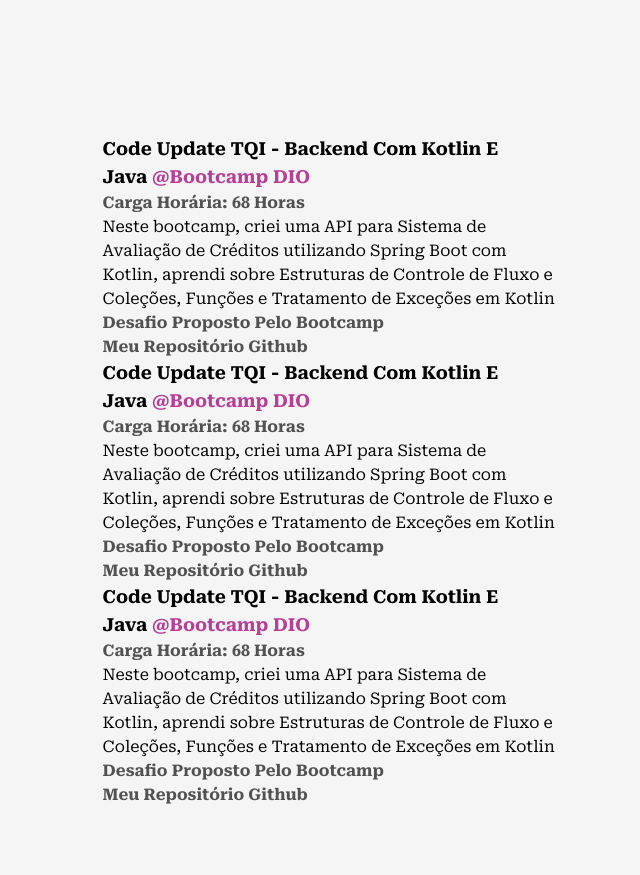
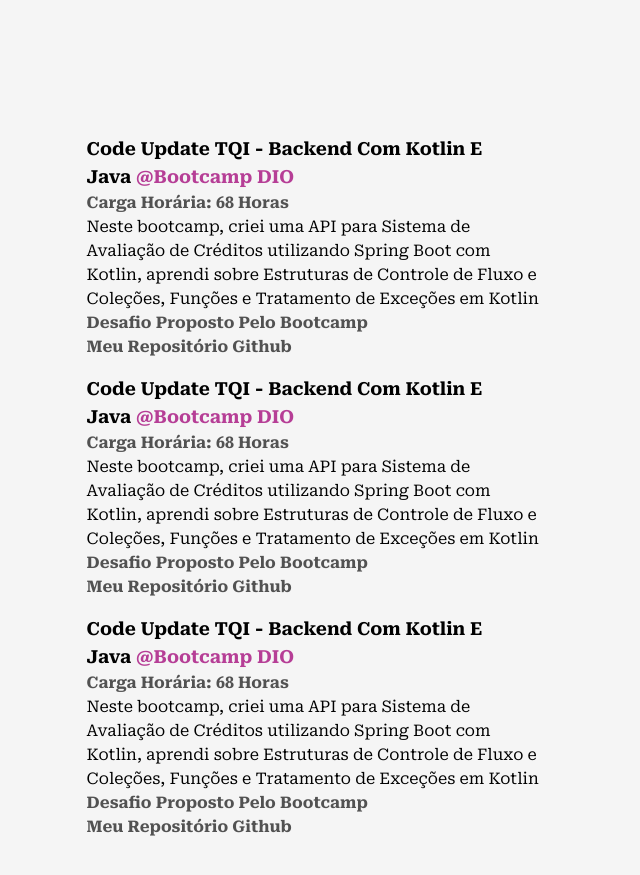
Before and after one commit to pafrasson/portfolio, a Next.js app: page /about in a window 1280 px wide. Shown: the part 2524-3399 px from the top of the page, without its empty margins (323-963 px from the left). Built offline with nearby package versions, Linux system fonts and the light colour scheme.

Commit message:
feat: readme update

```diff
--- a/src/components/Experience.js
+++ b/src/components/Experience.js
@@ -34,7 +34,7 @@
 
                 <div className='absolute left-8 top-0 w-[4-px] h-full bg-dark origin-top' />
 
-                <ul className='w-full flex flex-col items-start justify-between ml-4'>
+                <ul className='w-full flex flex-col items-start justify-between mb-4'>
                     <Details
                         position="Code Update TQI - Backend com Kotlin e Java"
                         companyLink="https://www.dio.me/certificate/E91B312C"
@@ -49,7 +49,7 @@
                         git="Meu repositório Github"
                     />
                 </ul>
-                <ul className='w-full flex flex-col items-start justify-between ml-4'>
+                <ul className='w-full flex flex-col items-start justify-between mb-4'>
                     <Details
                         position="Code Update TQI - Backend com Kotlin e Java"
                         companyLink="https://www.dio.me/certificate/E91B312C"
@@ -64,7 +64,7 @@
                         git="Meu repositório Github"
                     />
                 </ul>
-                <ul className='w-full flex flex-col items-start justify-between ml-4'>
+                <ul className='w-full flex flex-col items-start justify-between mb-4'>
                     <Details
                         position="Code Update TQI - Backend com Kotlin e Java"
                         companyLink="https://www.dio.me/certificate/E91B312C"
--- a/tailwind.config.js
+++ b/tailwind.config.js
@@ -25,7 +25,7 @@
         circularLight: 'repeating-radial-gradient(rgba(0,0,0,0.4) 2px, #f5f5f5 5px, #f5f5f5 100px);'
       },
       fontFamily: {
-        roboto: ["var(--font-roboto)", ...fontFamily.sans],
+        mono: ["var(--font-roboto)", ...fontFamily.mono],
       },
       fontSize: {
         '8xl': '4rem', // Ajuste o tamanho conforme necessário
```
Also changed, not shown: 1 other file (tests, documents, lock files or other folders).
